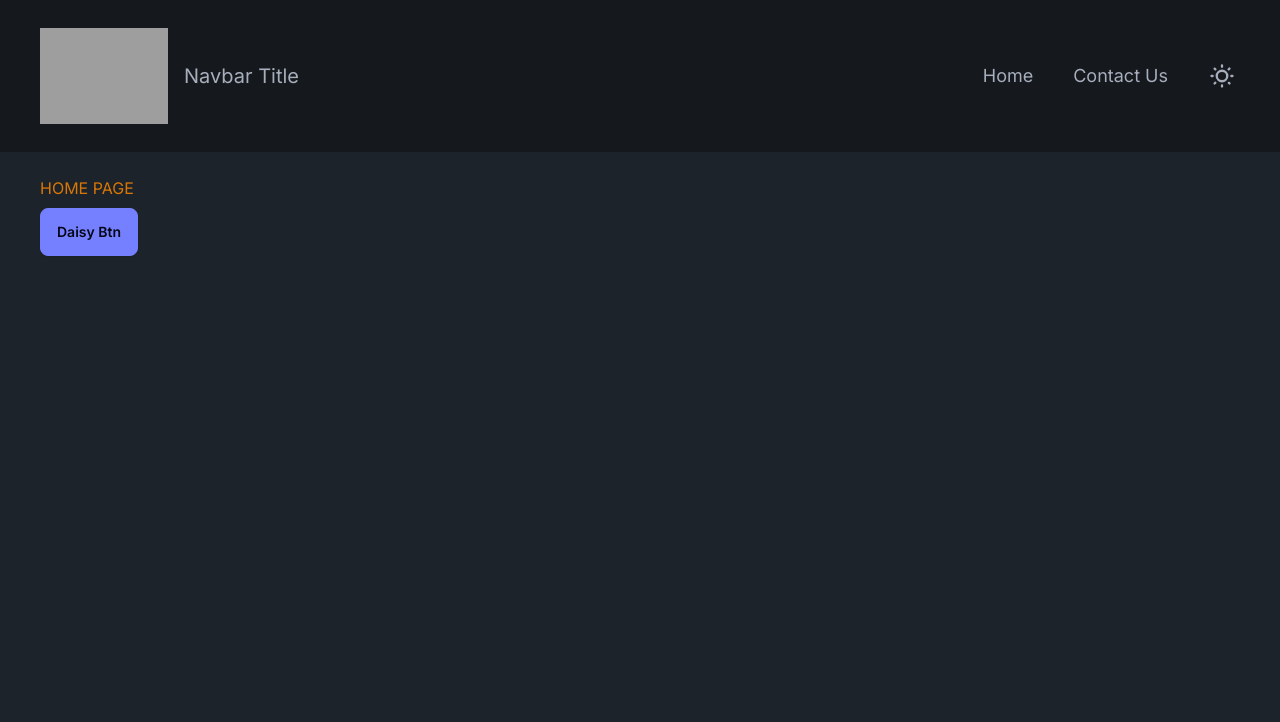
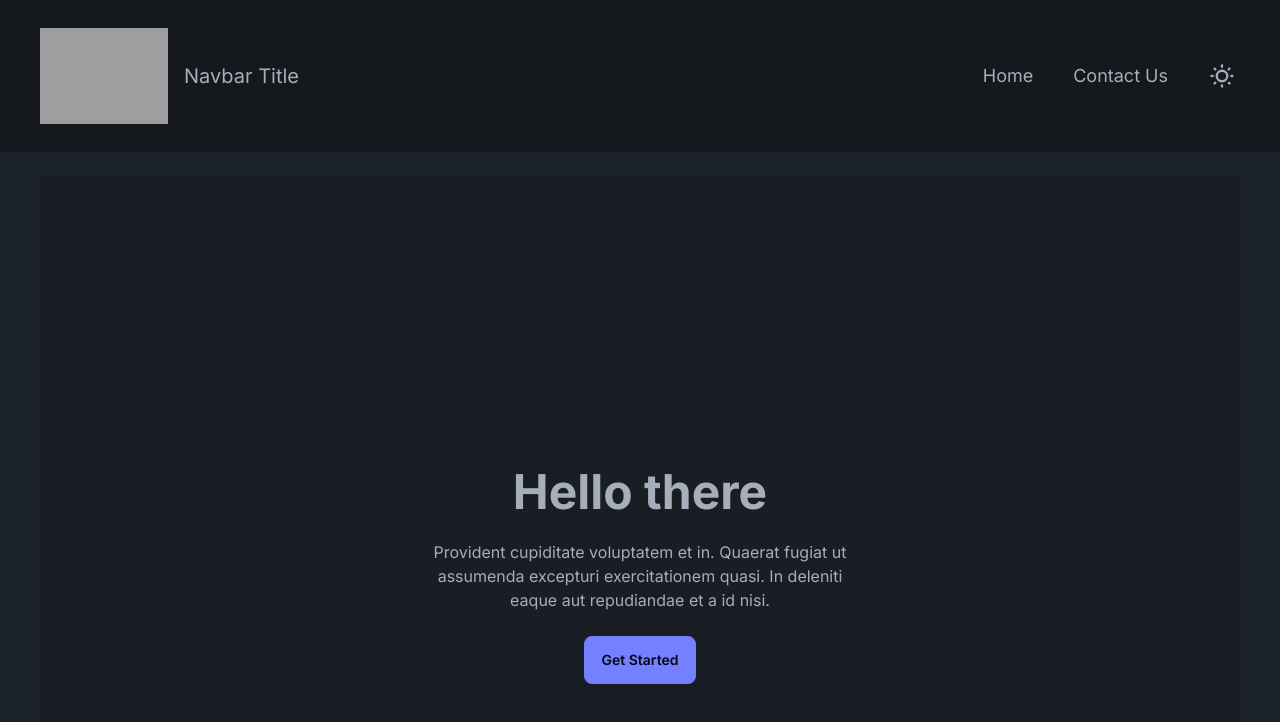
Before and after one commit to oleivahn/ehc-paytracker, a Next.js app: page / in a window 1280 px wide. Shown: the top 722 px of the page. Built offline with nearby package versions, Linux system fonts and the light colour scheme; grey boxes are pictures that could not be loaded.

Commit message:
Home page added

```diff
--- a/app/page.tsx
+++ b/app/page.tsx
@@ -5,8 +5,19 @@ import Link from "next/link";
 export default function Home() {
   return (
     <>
-      <p className="text-amber-600">HOME PAGE</p>
-      <button className="btn btn-primary mt-2">Daisy Btn</button>
+      <div className="hero min-h-screen bg-base-200">
+        <div className="hero-content text-center">
+          <div className="max-w-md">
+            <h1 className="text-5xl font-bold">Hello there</h1>
+            <p className="py-6">
+              Provident cupiditate voluptatem et in. Quaerat fugiat ut assumenda
+              excepturi exercitationem quasi. In deleniti eaque aut repudiandae
+              et a id nisi.
+            </p>
+            <button className="btn btn-primary">Get Started</button>
+          </div>
+        </div>
+      </div>
     </>
   );
 }
```
